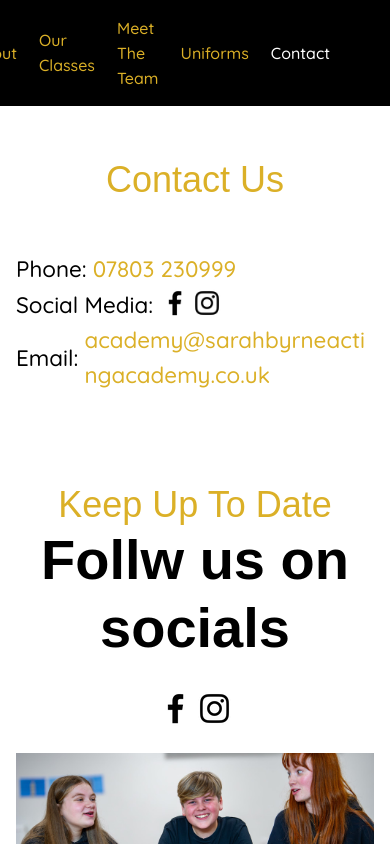
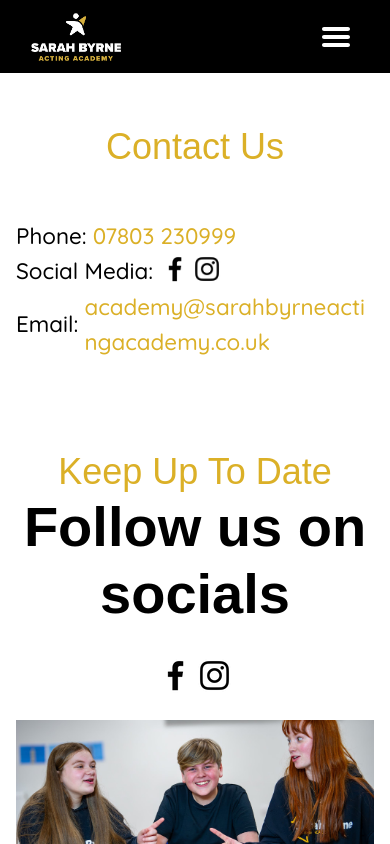
Before and after one commit to BenC0/SarahByrneActingAcademy-Website, a Next.js app in the folder website/: page /contact in a window 390 px wide. Shown: the top 844 px of the page. Built offline with nearby package versions, Linux system fonts and the light colour scheme; a web font is replaced by a local one.

Commit message:
Mobile menu - not homepage

```diff
--- a/website/pages/contact/index.js
+++ b/website/pages/contact/index.js
@@ -26,7 +26,7 @@ export default function Contact() {
                 </div>
             </section>
             <ContentTitle
-                title = "Follw us on socials"
+                title = "Follow us on socials"
                 accentTitle = "Keep Up To Date"
             />
             <section className="content_wrapper" style={{ padding: 0 }}>
--- a/website/pages/modules/Navigation/index.js
+++ b/website/pages/modules/Navigation/index.js
@@ -1,10 +1,23 @@
+import {useState} from "react";
 import Link from "next/link";
 import { useRouter } from "next/router";
 import styles from './index.module.css';
 
+// export function toggleMobileMenu() {
+//     useEffect(() => {
+//         const sel = `.${styles.linkContainer}`
+//         console.warn({sel})
+//         const menu = document.querySelector(sel)
+//         console.warn({menu})
+//         menu.classList.contains("active") ? menu.classList.remove("active") : menu.classList.add("active")
+//     })
+// }
+
 export default function Navigation() {
     const router = useRouter();
+    const [isMobileActive, setisMobileActive] = useState(false);
     const isActive = href => router.pathname == href;
+    const isMobileActiveClass = isMobileActive ? styles.active : ""
     return (
         <section id={styles.Navigation} className='content-wrapper column'>
             <nav className={`content ${styles.navigation}`}>
@@ -25,6 +38,43 @@ export default function Navigation() {
                     }}/>
                 </Link>
             </nav>
+            <nav className={`content ${styles.mobileNavigation}`}>
+                <div className={`flex a-center ${styles.mobileNavigationBar}`}>
+                    <Link href="/">
+                        <img src="/img/logo.webp" className={styles.mobileNavigationLogo} />
+                    </Link>
+                    <div className={styles.hamburger} onClick={() => setisMobileActive(!isMobileActive)}>
+                        <svg height="32px" viewBox="0 0 32 32" width="32px">
+                            <path d="M4,10h24c1.104,0,2-0.896,2-2s-0.896-2-2-2H4C2.896,6,2,6.896,2,8S2.896,10,4,10z M28,14H4c-1.104,0-2,0.896-2,2  s0.896,2,2,2h24c1.104,0,2-0.896,2-2S29.104,14,28,14z M28,22H4c-1.104,0-2,0.896-2,2s0.896,2,2,2h24c1.104,0,2-0.896,2-2  S29.104,22,28,22z" fill="#FFFFFF" />
+                        </svg>
+                    </div>
+                </div>
+                <div className={`flex column a-center ${styles.linkContainer} ${isMobileActiveClass}`}>
+                    <div className={styles.closeIcon} onClick={() => setisMobileActive(!isMobileActive)}>
+                        <svg height="32px" viewBox="0 0 512 512" width="32px">
+                                <path d="M443.6,387.1L312.4,255.4l131.5-130c5.4-5.4,5.4-14.2,0-19.6l-37.4-37.6c-2.6-2.6-6.1-4-9.8-4c-3.7,0-7.2,1.5-9.8,4  L256,197.8L124.9,68.3c-2.6-2.6-6.1-4-9.8-4c-3.7,0-7.2,1.5-9.8,4L68,105.9c-5.4,5.4-5.4,14.2,0,19.6l131.5,130L68.4,387.1  c-2.6,2.6-4.1,6.1-4.1,9.8c0,3.7,1.4,7.2,4.1,9.8l37.4,37.6c2.7,2.7,6.2,4.1,9.8,4.1c3.5,0,7.1-1.3,9.8-4.1L256,313.1l130.7,131.1  c2.7,2.7,6.2,4.1,9.8,4.1c3.5,0,7.1-1.3,9.8-4.1l37.4-37.6c2.6-2.6,4.1-6.1,4.1-9.8C447.7,393.2,446.2,389.7,443.6,387.1z" fill="#FFFFFF"/>
+                        </svg>
+                    </div>
+                    <Link href="/" className={isActive("/") ? styles.active : ""} >Home</Link>
+                    <Link href="/about" className={isActive("/about") ? styles.active : ""} >About</Link>
+                    <Link href="/about/our-classes" className={isActive("/about/our-classes") ? styles.active : ""} >Our Classes</Link>
+                    <Link href="/about/meet-the-team" className={isActive("/about/meet-the-team") ? styles.active : ""} >Meet The Team</Link>
+                    <Link href="/uniforms" className={isActive("/uniforms") ? styles.active : ""} >Uniforms</Link>
+                    <Link href="/contact" className={isActive("/contact") ? styles.active : ""} >Contact</Link>
+                    <div className="flex a-center">
+                        <Link href="https://www.facebook.com/sarahbyrneactingacademy" target="_blank">
+                            <img src="/img/fb-light.webp" alt="f" style={{
+                                marginBottom: "-5px"
+                            }}/>
+                        </Link>
+                        <Link href="hhttps://www.instagram.com/sarahbyrneacting/" target="_blank">
+                            <img src="/img/insta-light.webp" alt="i" style={{
+                                marginBottom: "-5px"
+                            }}/>
+                        </Link>
+                    </div>
+                </div>
+            </nav>
         </section>
     );
 }
--- a/website/pages/modules/Navigation/index.module.css
+++ b/website/pages/modules/Navigation/index.module.css
@@ -12,6 +12,10 @@
     align-items: center;
     justify-content: flex-end;
 
+    @media screen and (max-width: 768px) {
+        display: none;
+    }
+
     & a {
         font-size: 16px;
         color: var(--gold);
@@ -23,3 +27,68 @@
         }
     }
 }
+
+.mobileNavigation {
+    display: none;
+
+    @media screen and (max-width: 768px) {
+        display: flex;
+    }
+
+    & .mobileNavigationBar {
+        width: 100%;
+        display: flex;
+        align-items: center;
+        justify-content: space-between;
+    }
+
+    & .mobileNavigationLogo {
+        --size: 120px;
+        display: block;
+        margin: -40px 0;
+        width: var(--size);
+        height: var(--size);
+    }
+
+    & .hamburger {
+        margin: 5px 0 -5px;
+        margin-right: 1em;
+        enable-background:new 0 0 32 32;
+    }
+
+    & .linkContainer {
+        top: 0;
+        left: 0;
+        right: 0;
+        bottom: 0;
+        z-index: 10;
+        position: fixed;
+        padding-top: 20vh;
+        background-color: var(--off-black);
+        transition: all .15s ease-in;
+
+        & .closeIcon {
+            --offset: 20px;
+            cursor: pointer;
+            position: absolute;
+            top: var(--offset);
+            right: var(--offset);
+        }
+
+        & a {
+            margin-bottom: 1em;
+            text-decoration: none;
+            color: var(--gold);
+
+            &.active,
+            &:hover {
+                color: var(--white);
+            }
+        }
+
+        &:not(.active) {
+            opacity: 0;
+            pointer-events: none;
+        }
+    }
+}
```
